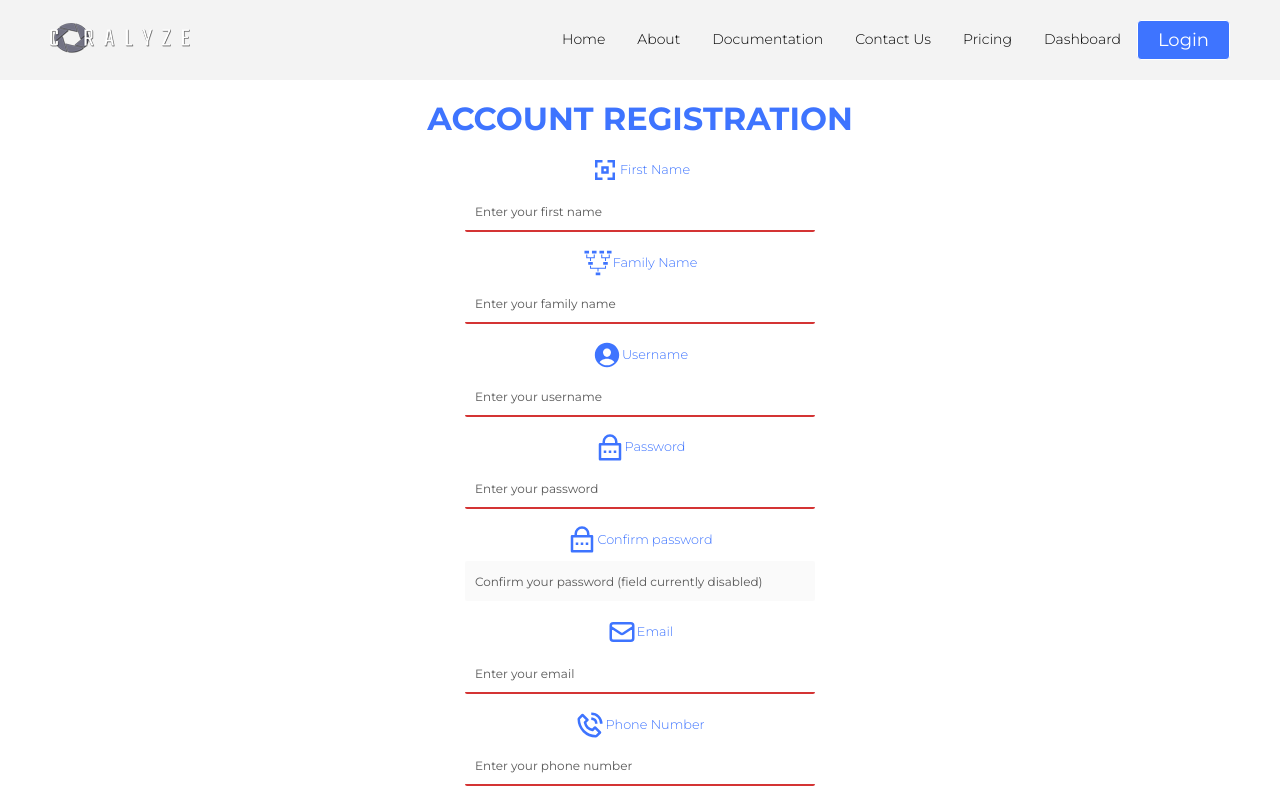
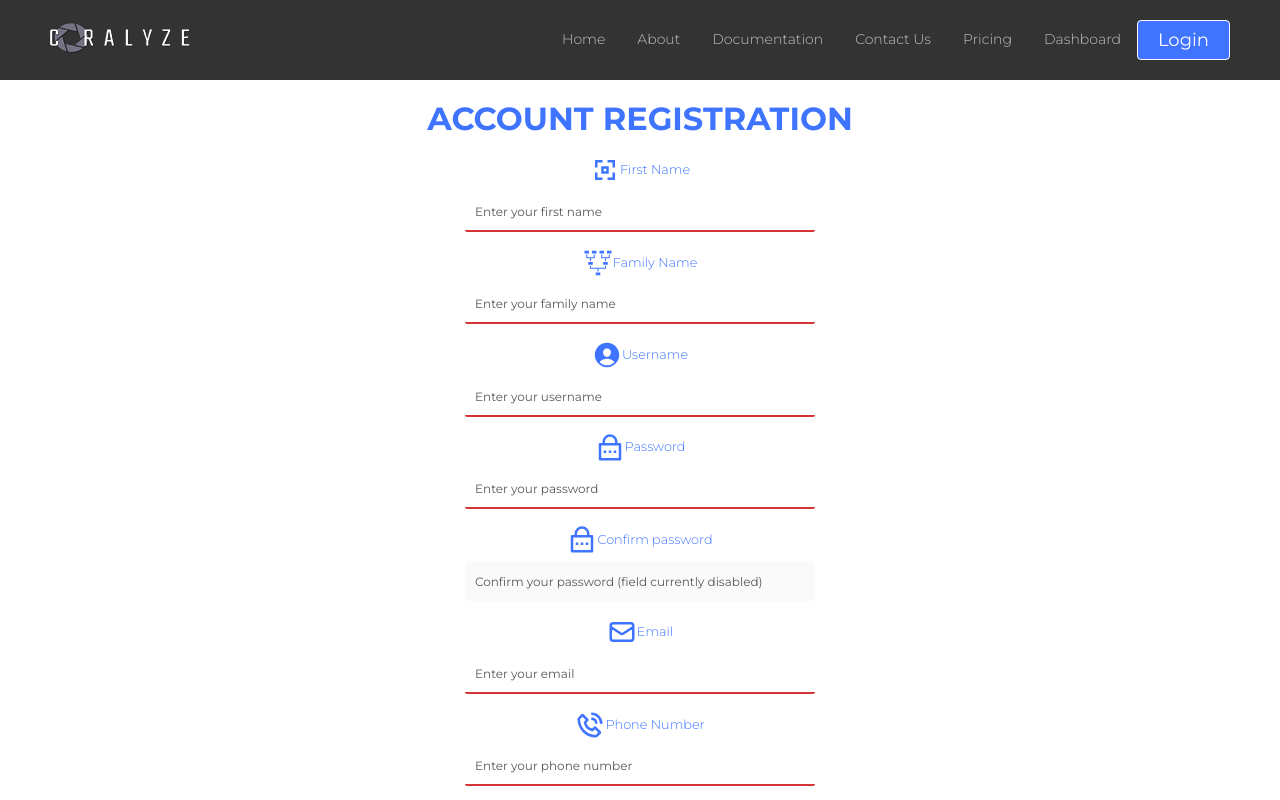
Before and after one commit to Chauster/Coralyze-Frontend, a React (Create React App) app: page /register in a window 1280 px wide. Shown: the top 800 px of the page. Built offline with nearby package versions, Linux system fonts and the light colour scheme.

Commit message:
minor update

```diff
--- a/src/App.css
+++ b/src/App.css
@@ -23,6 +23,7 @@
   /* SECONDARY COLORS */
   --secondary-1:#6f6f71;
   --secondary-2: #07080d;
+  --secondary-3: #333333;
   /* BACKGROUND COLORS */
   --ltbackground: #f3f3f3;
   --dkbackground: #0f1015;
--- a/src/components/HomePage/CTA.scss
+++ b/src/components/HomePage/CTA.scss
@@ -43,7 +43,7 @@
         display: flex;
         justify-content: center;
         align-items: center;
-
+        margin-bottom: 1rem;
         img {
             width: 50%;
 
--- a/src/components/Login/loginFormSection.scss
+++ b/src/components/Login/loginFormSection.scss
@@ -5,7 +5,7 @@
   padding: 5%;
   width: auto;
   height: 90vh;
-
+  background-color: var(--ltbackground);
 
   .form {
     @media (min-width: 64em) {
@@ -35,6 +35,8 @@
         width: 360px;
         border-bottom: 2px solid #808080;
         margin-bottom: 2rem;
+
+
     }
 
     &__right {
@@ -57,7 +59,6 @@
             margin-bottom: 0.5rem;
         }
     }
-
     @media (max-width:1023px) { // IPad
         .form {
             &__left {
@@ -141,3 +142,11 @@
     }
   }
 }
+
+.form__input:required {
+    border-bottom: 2px solid rgb(89, 211, 105);
+}
+
+.form__input:required:invalid {
+    border-bottom: 2px solid rgb(212, 52, 52);
+}
--- a/src/components/Navbar.css
+++ b/src/components/Navbar.css
@@ -1,5 +1,5 @@
 .navbar__container {
-  background-color: var(--ltbackground);
+  background-color: var(--secondary-3);
   height: 80px;
   display: flex;
   justify-content: center;
@@ -8,7 +8,26 @@
   position: sticky;
   top: 0;
   z-index: 999;
+  /* backdrop-filter: blur(2px); */
 }
+/* .navbar__container::before{
+  content:"";
+  z-index: -1;
+  position: sticky;
+  filter:blur(15px);
+}  */
+ /* .navbar__container__blur {
+  background-color: rgba(0,0,0,0);
+  height: 80px;
+  display: flex;
+  justify-content: center;
+  align-items: center;
+  font-size: var(--FontSm);
+  position: fixed;
+  top: 0;
+  filter: blur(20px);
+  z-index:100;
+}  */
 
 .navbar__wrapper {
   display: flex;
@@ -52,7 +71,7 @@
 }
 
 .nav__links {
-  color: var(--black);
+  color: #c2c2c2;
   display: flex;
   align-items: center;
   text-decoration: none;
--- a/src/components/Navbar.js
+++ b/src/components/Navbar.js
@@ -30,7 +30,9 @@ function Navbar() {
   return (
     <>
       <IconContext.Provider value={{ color: '#fff' }}>
+
         <div className="navbar__container">
+
           <div className="navbar__wrapper wrapper">
             <a href="/">
               <img className="logo" src={logo} alt="Coralyze" />
@@ -108,6 +110,8 @@ function Navbar() {
               </li>
             </ul>
           </div>
+          </div>
+          <div className="navbar__container__blur">
         </div>
       </IconContext.Provider>
     </>
```
